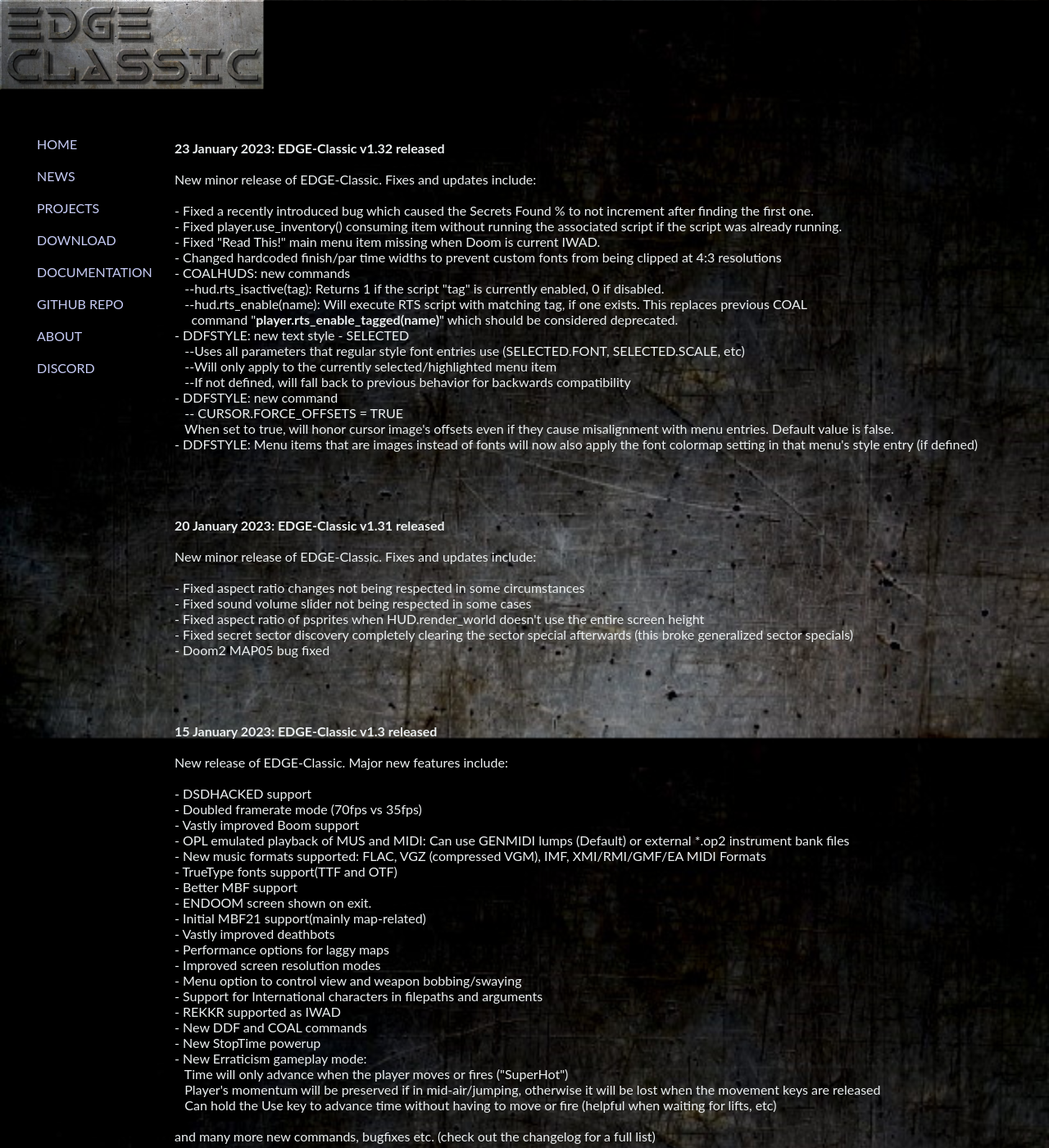
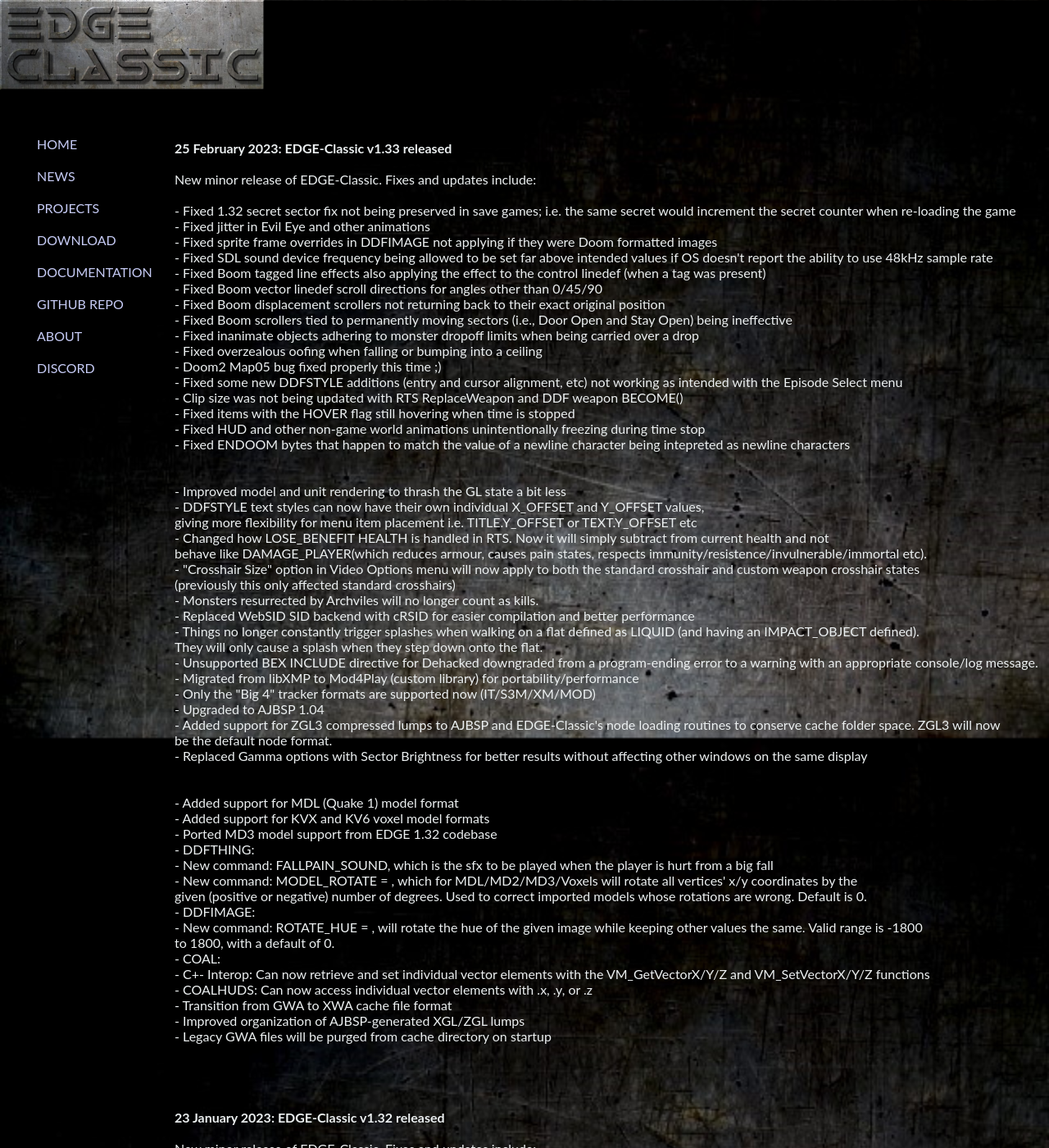
Before and after one commit to edge-classic/edge-classic.github.io, a Jekyll site: the page news.html, which Jekyll copies as it is, in a window 1280 px wide and 1400 px high. Shown: the whole window at 82% size. Built offline with Jekyll 4.4.1, drawn with Linux system fonts in a browser that asks for light colours.

Commit message:
Update project page

```diff
--- a/about.html
+++ b/about.html
@@ -59,6 +59,7 @@
 <li>Full support for both HacX 1.2 and Harmony IWADs</li>
 <li>Greatly improved Heretic/Blasphemer IWAD compatibility</li>
 <li>Enhanced support for the Freedoom 1/2 IWADs</li>
+<li>Support for the REKKR IWAD</li>
 <li>Widescreen statusbar, intermission, and title screens</li>
 <li>Replaced GLBSP with AJBSP as the internal nodebuilder</li>
 <li>Inventory system</li>
--- a/download.html
+++ b/download.html
@@ -39,14 +39,14 @@
 			<br><br>
 		</td></tr>
 		<tr><td>
-		 <b>EDGE-Classic v1.32 - 64-bit MSVC</b> build.
+		 <b>EDGE-Classic v1.33 - 64-bit MSVC</b> build.
 		 <ul dir="auto">
-			<li>Suitable Windows Vista and up. May require installing the Visual C++ Redistributable from Microsoft's download page.<br>
+			<li>Suitable for Windows Vista and up. May require installing the <a href="https://docs.microsoft.com/en-us/cpp/windows/latest-supported-vc-redist">Microsoft Visual C++ Redsitributable</a>.<br>
 			<li><a href="https://github.com/edge-classic/edge-classic/releases/latest/download/edge-classic-win64.zip">Download edge-classic-win64.zip</a></li>
 			</ul><br><br>
 		</td></tr>
 		<tr><td>
-		 <b>EDGE-Classic v1.32 - 32-bit MinGW</b> build.
+		 <b>EDGE-Classic v1.33 - 32-bit MinGW</b> build.
 		  <ul dir="auto">
 			<li>Suitable for Windows XP and up. Pentium 4 minimum CPU required. Has all required libraries included.<br>
 			<li><a href="https://github.com/edge-classic/edge-classic/releases/latest/download/edge-classic-win32.zip">Download  edge-classic-win32.zip</a></li>
--- a/news.html
+++ b/news.html
@@ -32,6 +32,97 @@
 <br>
 
 <br>
+
+<table>
+  <tbody>
+      <tr>
+          <td><b>25 February 2023:
+  EDGE-Classic v1.33 released</b></span><br>
+        <br>
+
+        New minor release of EDGE-Classic. Fixes and updates include:<br><br>
+
+- Fixed 1.32 secret sector fix not being preserved in save games; i.e. the same secret would increment the
+secret counter when re-loading the game<br>
+- Fixed jitter in Evil Eye and other animations<br>
+- Fixed sprite frame overrides in DDFIMAGE not applying if they were Doom formatted images<br>
+- Fixed SDL sound device frequency being allowed to be set far above intended values if OS doesn't report the ability
+to use 48kHz sample rate<br>
+- Fixed Boom tagged line effects also applying the effect to the control linedef (when a tag was present)<br>
+- Fixed Boom vector linedef scroll directions for angles other than 0/45/90<br>
+- Fixed Boom displacement scrollers not returning back to their exact original position<br>
+- Fixed Boom scrollers tied to permanently moving sectors (i.e., Door Open and Stay Open) being ineffective<br>
+- Fixed inanimate objects adhering to monster dropoff limits when being carried over a drop<br>
+- Fixed overzealous oofing when falling or bumping into a ceiling<br>
+- Doom2 Map05 bug fixed properly this time ;)<br>
+- Fixed some new DDFSTYLE additions (entry and cursor alignment, etc) not working as intended with the Episode Select menu<br>
+- Clip size was not being updated with RTS ReplaceWeapon and DDF weapon BECOME()<br>
+- Fixed items with the HOVER flag still hovering when time is stopped<br>
+- Fixed HUD and other non-game world animations unintentionally freezing during time stop<br>
+- Fixed ENDOOM bytes that happen to match the value of a newline character being intepreted as newline characters<br>
+<br>
+<br>
+- Improved model and unit rendering to thrash the GL state a bit less<br>
+
+- DDFSTYLE text styles can now have their own individual X_OFFSET and Y_OFFSET values,<br>
+  giving more flexibility for menu item placement i.e. TITLE.Y_OFFSET or TEXT.Y_OFFSET etc<br>
+
+- Changed how LOSE_BENEFIT HEALTH is handled in RTS. Now it will simply subtract from current health and not<br>
+  behave like DAMAGE_PLAYER(which reduces armour, causes pain states, respects immunity/resistence/invulnerable/immortal etc).<br>
+
+- "Crosshair Size" option in Video Options menu will now apply to both the standard crosshair and custom weapon crosshair states<br>
+  (previously this only affected standard crosshairs)<br>
+
+- Monsters resurrected by Archviles will no longer count as kills.<br>
+
+- Replaced WebSID SID backend with cRSID for easier compilation and better performance<br>
+
+- Things no longer constantly trigger splashes when walking on a flat defined as LIQUID (and having an IMPACT_OBJECT defined). <br>
+  They will only cause a splash when they step down onto the flat.<br>
+
+- Unsupported BEX INCLUDE directive for Dehacked downgraded from a program-ending error to a warning with an appropriate console/log message.<br>
+
+- Migrated from libXMP to Mod4Play (custom library) for portability/performance<br>
+  - Only the "Big 4" tracker formats are supported now (IT/S3M/XM/MOD)<br>
+
+- Upgraded to AJBSP 1.04<br>
+
+- Added support for ZGL3 compressed lumps to AJBSP and EDGE-Classic's node loading routines to conserve cache folder space. ZGL3 will now<br>
+  be the default node format.<br>
+
+- Replaced Gamma options with Sector Brightness for better results without affecting other windows on the same display<br>
+<br>
+<br>
+- Added support for MDL (Quake 1) model format<br>
+
+- Added support for KVX and KV6 voxel model formats<br>
+
+- Ported MD3 model support from EDGE 1.32 codebase<br>
+
+- DDFTHING:<br>
+  - New command: FALLPAIN_SOUND, which is the sfx to be played when the player is hurt from a big fall<br>
+  - New command: MODEL_ROTATE = <integer>, which for MDL/MD2/MD3/Voxels will rotate all vertices' x/y coordinates by the<br>
+    given (positive or negative) number of degrees. Used to correct imported models whose rotations are wrong. Default is 0.<br>
+
+- DDFIMAGE:<br>
+  - New command: ROTATE_HUE = <integer>, will rotate the hue of the given image while keeping other values the same. Valid range is -1800<br>
+    to 1800, with a default of 0.<br>
+
+- COAL:<br>
+  - C+- Interop: Can now retrieve and set individual vector elements with the VM_GetVectorX/Y/Z and VM_SetVectorX/Y/Z functions<br>
+  - COALHUDS: Can now access individual vector elements with .x, .y, or .z<br>
+
+- Transition from GWA to XWA cache file format<br>
+  - Improved organization of AJBSP-generated XGL/ZGL lumps<br>
+  - Legacy GWA files will be purged from cache directory on startup<br>
+
+      <br><br>
+  </td>
+      </tr>
+    </tbody>
+  </table>
+
+  <br><br>
 
 <table>
   <tbody>
```
